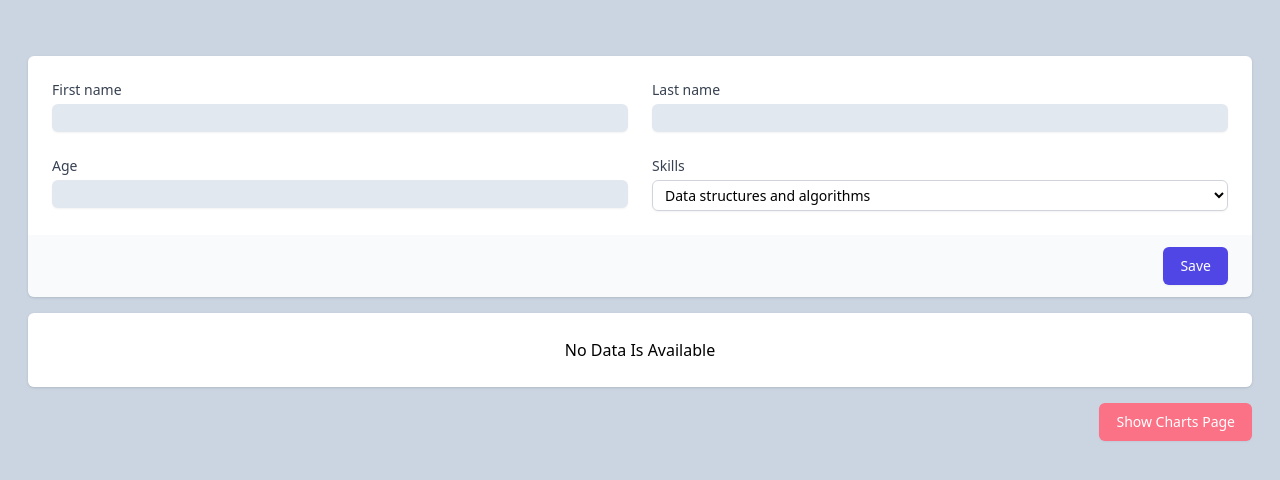
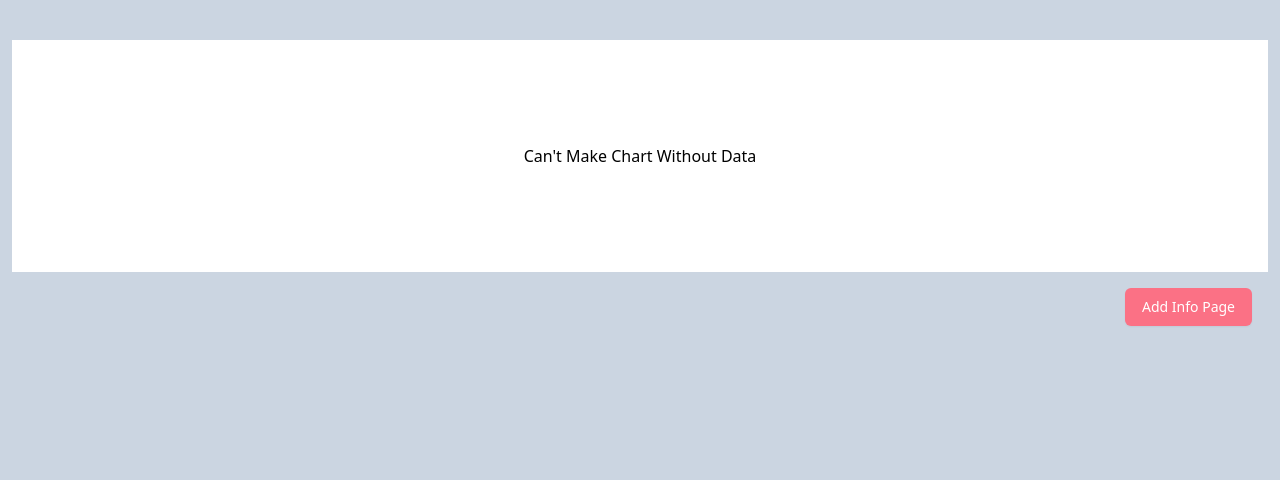
Before and after one commit to hamedsdz/form_chart, a React (Create React App) app: page /charts in a window 1280 px wide. Shown: the top 480 px of the page. Built offline with nearby package versions, Linux system fonts and the light colour scheme.

Commit message:
Edit Routing Format -> Use React Router Dom For Page Navigation

```diff
--- a/src/App.js
+++ b/src/App.js
@@ -3,20 +3,17 @@ import { useState } from 'react'
 // Pages
 import AddInfo from './pages/addInfo'
 import ShowChart from './pages/showChart'
+import {BrowserRouter ,  Routes , Route} from 'react-router-dom'
 
 function App() {
-  const [page, setPage] = useState(parseInt(localStorage.getItem('page')) && parseInt(localStorage.getItem('page')) ? 1 : 0)
-
-  const changePageHandler = (newPage) => {
-    localStorage.setItem('page', newPage)
-    setPage(newPage && newPage ? 1 : newPage)
-  }
-
   return (
     <div className="App">
-      {
-        page === 1 ? <ShowChart changePage={changePageHandler} /> : <AddInfo changePage={changePageHandler} />
-      }
+      <BrowserRouter>
+        <Routes>
+          <Route path='/charts' element={<ShowChart/>} />
+          <Route path='/' exact element={<AddInfo />} />
+        </Routes>
+      </BrowserRouter>
     </div>
   );
 }
--- a/src/pages/addInfo.jsx
+++ b/src/pages/addInfo.jsx
@@ -1,5 +1,6 @@
 import { useState } from 'react'
-const AddInfo = (props) => {
+import { Link } from 'react-router-dom'
+const AddInfo = () => {
 
   const SkillsList = [
     "Data structures and algorithms",
@@ -207,13 +208,12 @@ const AddInfo = (props) => {
             </table>
           </div>
           <div className="my-4 md:px-4 sm:px-0 text-right">
-            <button
-              type="button"
+            <Link
+              to={'/charts'}
               className="inline-flex justify-center rounded-md border border-transparent bg-rose-400 py-2 px-4 text-sm font-medium text-white shadow-sm hover:bg-rose-500 focus:outline-none focus:ring-2 focus:ring-rose-300 focus:ring-offset-2"
-              onClick={() => props.changePage(1)}
             >
               Show Charts Page
-            </button>
+            </Link>
           </div>
         </div>
       </div>
--- a/src/pages/showChart.jsx
+++ b/src/pages/showChart.jsx
@@ -3,8 +3,9 @@ import { useState } from 'react';
 // Components
 import DoughnutChart from '../components/DoughnutChart';
 import BarChart from '../components/BarChart'
+import { Link } from 'react-router-dom';
 
-const ShowChart = (props) => {
+const ShowChart = () => {
   const [dataInfo, setDataInfo] = useState(JSON.parse(localStorage.getItem('data')))
 
   return (
@@ -21,13 +22,12 @@ const ShowChart = (props) => {
             </div>}
 
           <div className="my-4 md:px-4 sm:px-0 text-right">
-            <button
-              type="button"
+            <Link
+              to={'/'}
               className="inline-flex justify-center rounded-md border border-transparent bg-rose-400 py-2 px-4 text-sm font-medium text-white shadow-sm hover:bg-rose-500 focus:outline-none focus:ring-2 focus:ring-rose-300 focus:ring-offset-2"
-              onClick={() => props.changePage(0)}
             >
               Add Info Page
-            </button>
+            </Link>
           </div>
         </div>
       </div>
```
